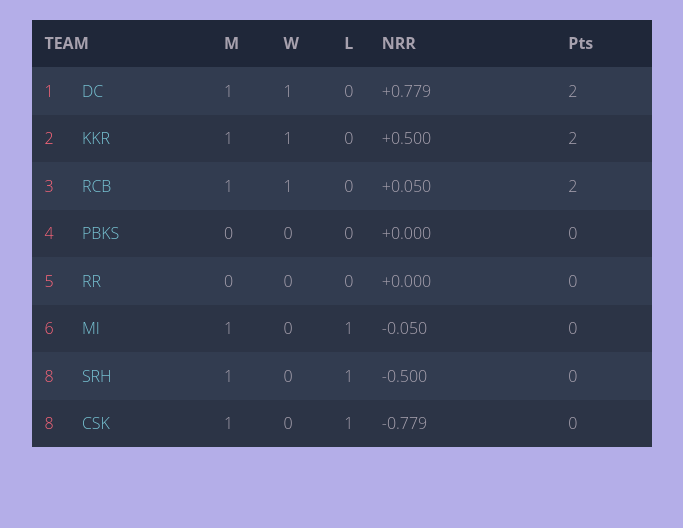
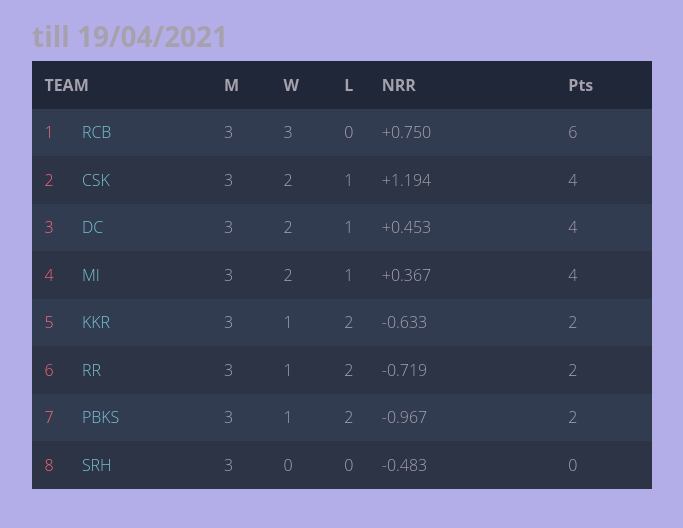
Before and after one commit to shivam-nitw/cricworld, a Django app: page /ipl in a window 1280 px wide. Shown: the part 184-712 px from the top of the page, without its empty margins (378-1061 px from the left). Run offline with Django 3.2, Linux system fonts and the light colour scheme; some libraries are stand-ins or nearby versions.

Commit message:
Points table for 19/04

```diff
--- a/cricket/views.py
+++ b/cricket/views.py
@@ -44,15 +44,16 @@
 Teams={
         'India' : 1,'England' : 2, 'New Zealand' : 3 ,' Australia' : 4,                                    #mans International
         'South Africa' : 5 ,' Pakistan' : 6, 'Bangladesh' : 7 ,
-        'Sri Lanka' : 8, ' West Indies' : 9,'Afghanistan' : 10, ' Ireland' : 11 ,
-        'Netherlands' : 12, ' Zimbabwe' : 13 ,'  Oman' : 14, ' Scotland' : 15 ,' UAE' : 16,
-        'Nepal' : 17,
+        'Sri Lanka' : 8, ' West Indies' : 9,'Afghanistan' : 10,
+
         'Chennai Super Kings ' : 21 ,'Delhi Capitals' : 22, 'Kolkata Knight Riders' : 23 ,                 #IPL
         'Mumbai Indians' : 24, ' Punjab Kings' : 25,'Royal Challengers Bangalore' : 26,
         'Rajasthan Royals' : 27 ,'Sunrisers Hyderabad' : 28,
+
         'Sydney Sixers' : 29 ,'Perth Scorchers' : 30, '  Sydney Thunder' : 31,                             #Big Bash
         'Brisbane Heat' : 32, ' Adelaide Strikers' : 33 , ' Hobart Hurricaness' : 34 ,
         'Melbourne Stars' : 35, ' Melbourne Renegades' : 36,
+
         'India Women' : 37,'New Zealand Women' : 38 , ' South Africa Women' : 39 ,                         #Womens International
         'Pakistan Women' : 40,'Bangladesh Women' : 41 ,' Sri Lanka Women' : 42,
         'West Indies Women' : 43,' Ireland Women' : 44 ,' England Women' : 45 ,
@@ -176,7 +177,6 @@
         "data" : []
     }
     for i in keys :
-        print(i)
         res = json.loads(requests.get(f'http://cricapi.com/api/cricket/?apikey={i}').text)
         if not 'error' in res.keys() :
             ID = i
@@ -188,7 +188,7 @@
     resc = json.loads(requests.get(f'http://cricapi.com/api/matches/?apikey={ID}').text)
     for i in range(len(resC['data'])) :
         for j in range(len(resc['matches'])) :
-            if not "team-1" in resc['matches'][j]:          #to avoid last entry fail, giving key error after the last entry
+            if not "team-1" in resc['matches'][j]:          #This is done to avoid last entry fail, giving key error after the last entry
                 continue
             if resc['matches'][j]['team-1'] in Teams :
                 if(int(resC['data'][i]['unique_id']) == resc['matches'][j]['unique_id']) :
--- a/templates/IPL.html
+++ b/templates/IPL.html
@@ -806,9 +806,10 @@
                     </thead>
                 </table>
             </div>
-            <!--For CricApi Scores-->
+            <!--Pints Table -->
 
             <div class="box" >
+                <h3><b>till 19/04/2021</b></h3>
                 <table class="container"  id="mat2">
                  <thead>
                      <tr>
@@ -823,82 +824,82 @@
                  <tbody>
                      <tr>
                          <td>1</td>
+                         <td>RCB</td>
+
+                         <td>3</td>
+                          <td>3</td>
+                         <td>0</td>
+                          <td>+0.750</td>
+                         <td>6</td>
+                     </tr>
+                      <tr>
+                         <td>2</td>
+                         <td>CSK</td>
+
+                         <td>3</td>
+                          <td>2</td>
+                         <td>1</td>
+                          <td>+1.194</td>
+                         <td>4</td>
+                     </tr>
+                      <tr>
+                         <td>3</td>
                          <td>DC</td>
 
+                         <td>3</td>
+                          <td>2</td>
                          <td>1</td>
+                          <td>+0.453</td>
+                         <td>4</td>
+                     </tr>
+                      <tr>
+                         <td>4</td>
+                         <td>MI</td>
+
+                         <td>3</td>
+                          <td>2</td>
+                         <td>1</td>
+                          <td>+0.367</td>
+                         <td>4</td>
+                     </tr>
+                      <tr>
+                         <td>5</td>
+                         <td>KKR</td>
+
+                         <td>3</td>
                           <td>1</td>
-                         <td>0</td>
-                          <td>+0.779</td>
+                         <td>2</td>
+                          <td>-0.633</td>
                          <td>2</td>
                      </tr>
                       <tr>
+                         <td>6</td>
+                         <td>RR</td>
+
+                         <td>3</td>
+                          <td>1</td>
                          <td>2</td>
-                         <td>KKR</td>
-
-                         <td>1</td>
-                          <td>1</td>
-                         <td>0</td>
-                          <td>+0.500</td>
+                          <td>-0.719</td>
                          <td>2</td>
                      </tr>
                       <tr>
-                         <td>3</td>
-                         <td>RCB</td>
-
-                         <td>1</td>
-                          <td>1</td>
-                         <td>0</td>
-                          <td>+0.050</td>
-                         <td>2</td>
-                     </tr>
-                      <tr>
-                         <td>4</td>
+                         <td>7</td>
                          <td>PBKS</td>
 
-                         <td>0</td>
-                          <td>0</td>
-                         <td>0</td>
-                          <td>+0.000</td>
-                         <td>0</td>
-                     </tr>
-                      <tr>
-                         <td>5</td>
-                         <td>RR</td>
-
-                         <td>0</td>
-                          <td>0</td>
-                         <td>0</td>
-                          <td>+0.000</td>
-                         <td>0</td>
-                     </tr>
-                      <tr>
-                         <td>6</td>
-                         <td>MI</td>
-
-                         <td>1</td>
-                          <td>0</td>
-                         <td>1</td>
-                          <td>-0.050</td>
-                         <td>0</td>
+                         <td>3</td>
+                          <td>1</td>
+                         <td>2</td>
+                          <td>-0.967</td>
+                         <td>2</td>
                      </tr>
                       <tr>
                          <td>8</td>
                          <td>SRH</td>
 
-                         <td>1</td>
+                         <td>3</td>
                           <td>0</td>
-                         <td>1</td>
-                          <td>-0.500</td>
                          <td>0</td>
-                     </tr>
-                      <tr>
-                         <td>8</td>
-                         <td>CSK</td>
-
-                         <td>1</td>
-                          <td>0</td>
-                         <td>1</td>
-                          <td>-0.779</td>
+                          <td>-0.483</td>
                          <td>0</td>
                      </tr>
                  </tbody>
```
